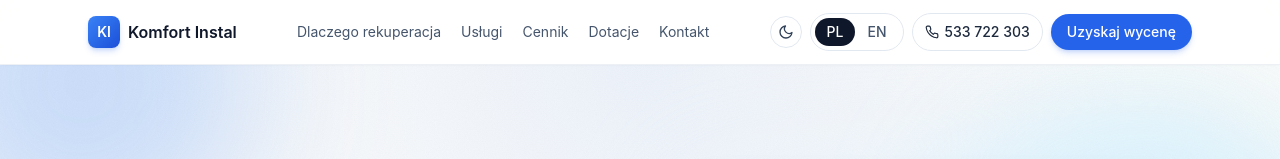
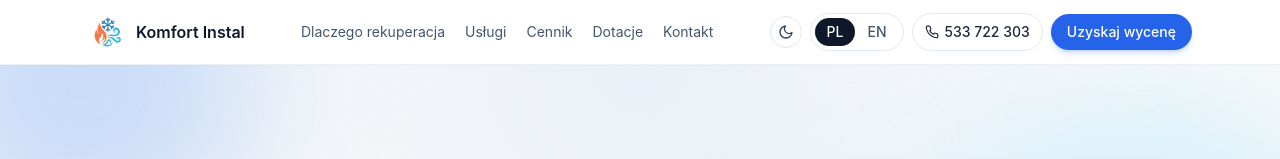
Before and after one commit to kubo550/bartoszek-landing, a React (Vite) app: page / in a window 1280 px wide. Shown: the top 159 px of the page. Built offline with nearby package versions, Linux system fonts and the light colour scheme.

Commit message:
add logo

```diff
--- a/src/components/Footer.tsx
+++ b/src/components/Footer.tsx
@@ -19,9 +19,7 @@ export function Footer() {
       <div className="relative mx-auto max-w-6xl px-4 md:px-6 py-14 grid gap-10 md:grid-cols-4">
         <div className="md:col-span-1">
           <div className="flex items-center gap-2 font-semibold text-slate-900 dark:text-white">
-            <span className="flex h-8 w-8 items-center justify-center rounded-lg bg-gradient-to-br from-brand-500 to-brand-700 text-white text-sm shadow-md shadow-brand-600/20">
-              KI
-            </span>
+            <img src="/logo.svg" alt="" aria-hidden="true" className="h-10 w-10 shrink-0" />
             <span>Komfort Instal</span>
           </div>
           <p className="mt-3 text-sm text-slate-600 max-w-xs leading-relaxed dark:text-slate-400">{t.footer.tagline}</p>
--- a/src/components/Header.tsx
+++ b/src/components/Header.tsx
@@ -21,9 +21,7 @@ export function Header() {
     <header className="sticky top-0 z-40 bg-white/80 backdrop-blur-md border-b border-slate-200/60 shadow-sm shadow-slate-900/[0.02] dark:bg-slate-950/70 dark:border-slate-800/70 dark:shadow-none">
       <div className="mx-auto max-w-6xl px-4 md:px-6 h-16 flex items-center justify-between gap-4">
         <a href="#top" className="flex items-center gap-2 font-semibold text-slate-900 shrink-0 dark:text-white">
-          <span className="flex h-8 w-8 items-center justify-center rounded-lg bg-gradient-to-br from-brand-500 to-brand-700 text-white text-sm shadow-md shadow-brand-600/20">
-            KI
-          </span>
+          <img src="/logo.svg" alt="" aria-hidden="true" className="h-10 w-10 shrink-0" />
           <span className="hidden sm:inline">Komfort Instal</span>
         </a>
 
```
Also changed, not shown: public/logo.svg (added).
